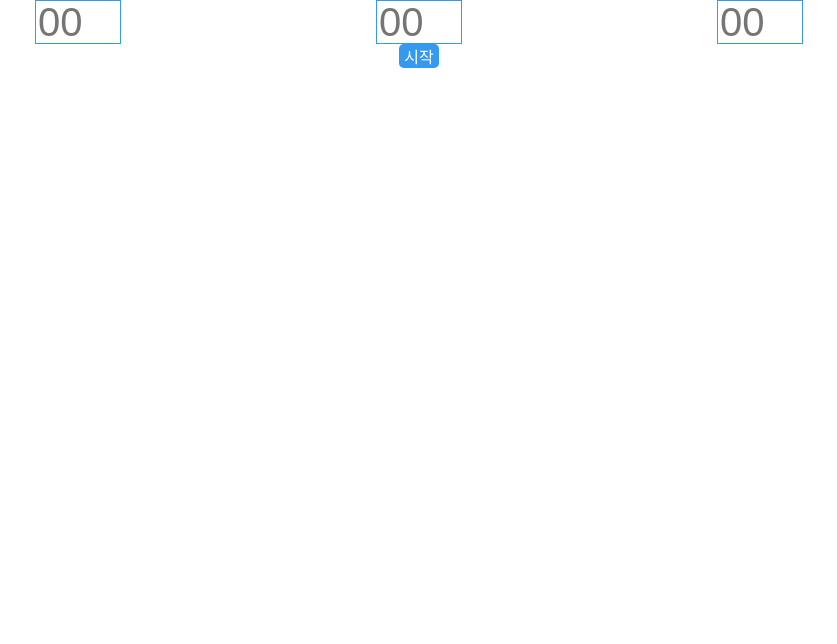
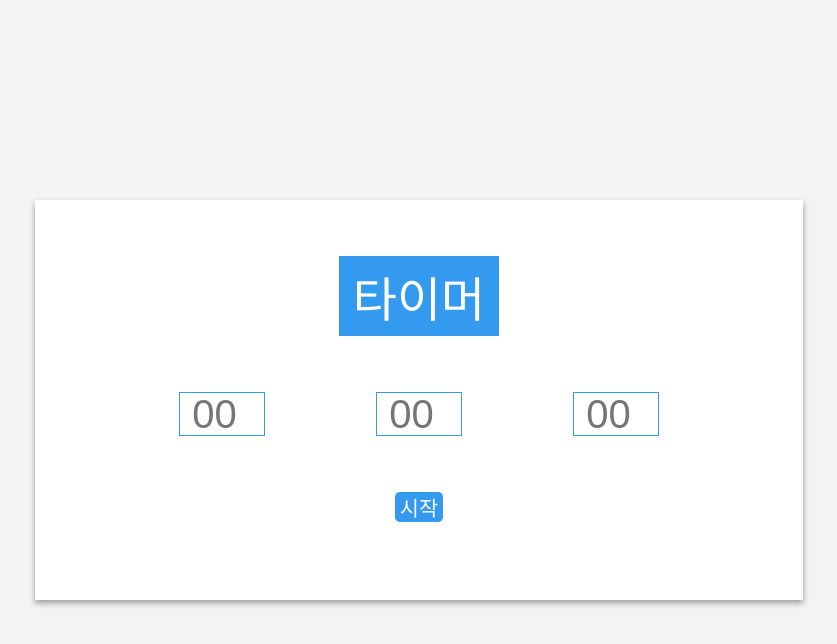
Before and after one commit to WDever/Timer, a React (Create React App) app in the folder react-timer/: page / in a window 1280 px wide. Shown: the top 644 px of the page, without its empty margins (221-1058 px from the left). Built offline with nearby package versions, Linux system fonts and the light colour scheme.

Commit message:
styling..

```diff
--- a/react-timer/package.json
+++ b/react-timer/package.json
@@ -32,7 +32,8 @@
       "react/no-unused-state": 1,
       "react/destructuring-assignment": 1,
       "arrow-body-style": 1,
-      "no-unused-vars": 1
+      "no-unused-vars": 1,
+      "react/prop-types": 1
     },
     "env": {
       "browser": true
--- a/react-timer/src/App.js
+++ b/react-timer/src/App.js
@@ -1,10 +1,11 @@
 import React, { Component } from 'react';
 import Form from './components/Form';
+import TimerTemplate from './components/TimerTemplate';
 
 class App extends Component {
   render() {
     return (
-      <Form />
+      <TimerTemplate form={<Form />} />
     );
   }
 }
--- a/react-timer/src/components/Form/Form.scss
+++ b/react-timer/src/components/Form/Form.scss
@@ -7,15 +7,13 @@
   align-items: center;
 
   .inputs-wrapper {
-    width: 60%;
+    width: 100%;
     display: flex;
     justify-content: space-between;
   }
 
   .inputs {
-    display: flex;
-    justify-content: center;
-    align-items: center;
+    text-align: center;
     width: 2em;
     height: 1em;
     font-size: 40px;
@@ -26,12 +24,14 @@
     background: $oc-blue-5;
     color: white;
     border-radius: 0.3rem;
-    width: 2.5rem;
-    height: 1.5rem;
+    width: 3rem;
+    height: 2rem;
     display: flex;
     flex: 1;
     align-items: center;
     justify-content: center;
+    margin: 3.5rem;
+    font-size: 1.3rem;
     cursor: pointer;
     &:active {
       background: $oc-blue-7;
--- a/react-timer/src/components/TimerTemplate/TimerTemplate.js
+++ b/react-timer/src/components/TimerTemplate/TimerTemplate.js
@@ -1,6 +1,6 @@
 import React from 'react'
+import classNames from 'classnames/bind';
 import styles from './TimerTemplate.scss';
-import classNames from 'classnames/bind';
 
 const cx = classNames.bind(styles);
 
@@ -10,12 +10,12 @@ const TimerTemplate = ({ children, form }) => {
       <div className={cx('title')}>
         타이머
       </div>
-      <div className={cx('form-template')}>
+      <section className={cx('form-template')}>
         {form}
-      </div>
-      <div className={cx('children-template')}>
+      </section>
+      <section className={cx('children-template')}>
         {children}
-      </div>
+      </section>
     </div>
   );
 }
--- a/react-timer/src/components/TimerTemplate/TimerTemplate.scss
+++ b/react-timer/src/components/TimerTemplate/TimerTemplate.scss
@@ -0,0 +1,28 @@
+@import '~open-color/open-color';
+
+.timer-template {
+  display: flex;
+  flex-direction: column;
+  align-items: center;
+  width: 60%;
+  height: 50%;
+  margin: 0 auto;
+  background: white;
+  box-shadow: 0 3px 6px rgba(0,0,0,0.16), 0 3px 6px rgba(0,0,0,0.23);
+
+  .title {
+    color: white;
+    font-size: 3rem;
+    height: 5rem;
+    width: 10rem;
+    background-color: $oc-blue-5;
+    margin: 3.5rem;
+    display: flex;
+    justify-content: center;
+    align-items: center;
+  }
+
+  .form-template {
+    width: 30rem;
+  }
+}
--- a/react-timer/src/index.js
+++ b/react-timer/src/index.js
@@ -1,6 +1,6 @@
 import React from 'react';
 import ReactDOM from 'react-dom';
-import './index.css';
+import './index.scss';
 import App from './App';
 import * as serviceWorker from './serviceWorker';
 
--- a/react-timer/src/index.css
+++ b/react-timer/src/index.scss
@@ -1,3 +1,5 @@
+@import '~open-color/open-color';
+
 body {
   margin: 0;
   padding: 0;
@@ -6,9 +8,17 @@ body {
     sans-serif;
   -webkit-font-smoothing: antialiased;
   -moz-osx-font-smoothing: grayscale;
+  background: $oc-gray-1;
 }
 
 code {
   font-family: source-code-pro, Menlo, Monaco, Consolas, "Courier New",
     monospace;
 }
+
+#root {
+  height: 100vh;
+  display: flex;
+  justify-content: center;
+  align-items: center;
+}
```
